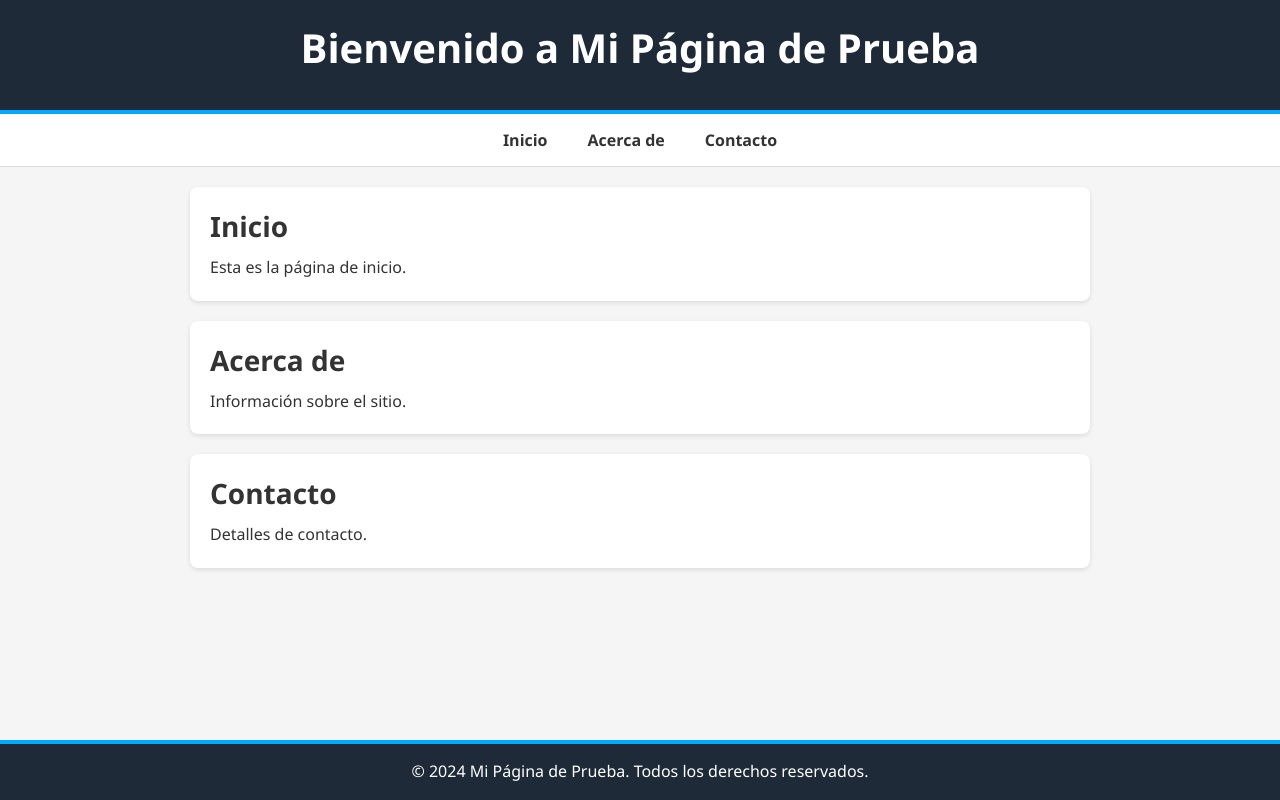
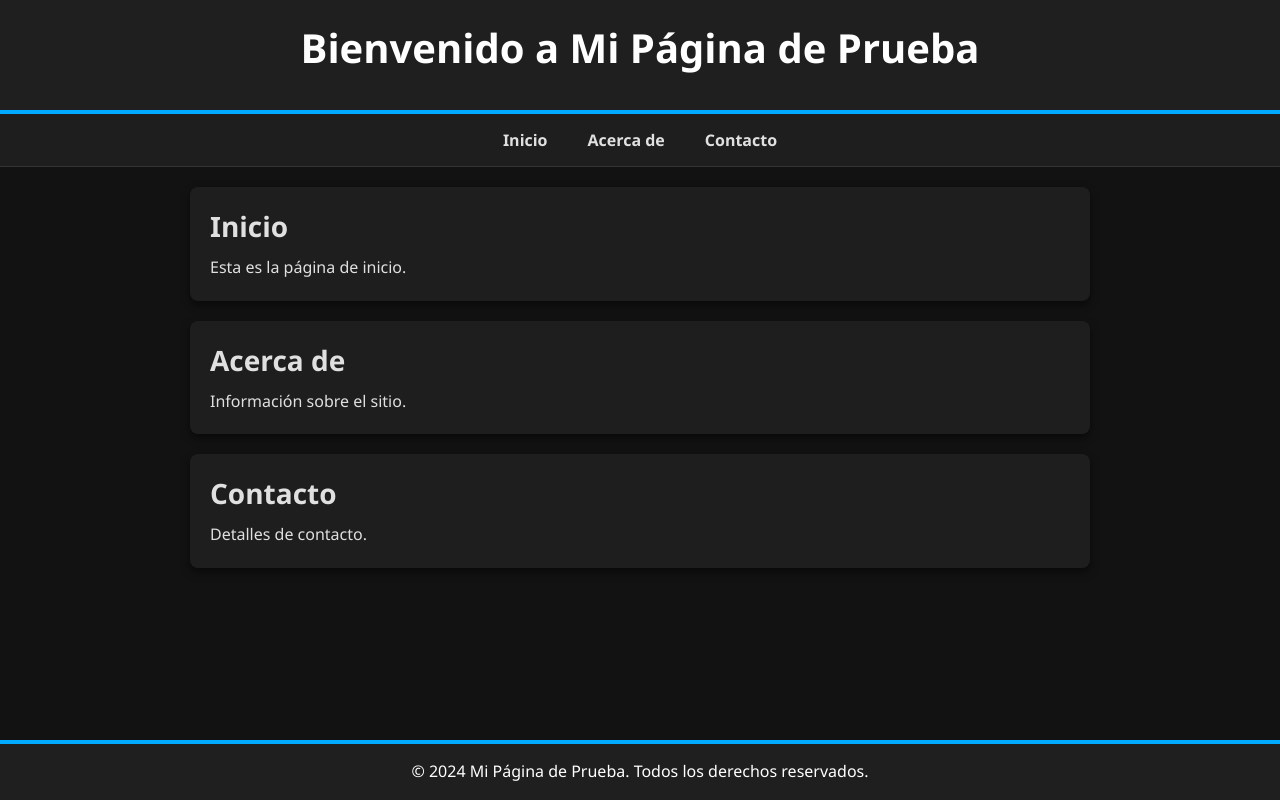
Before and after one commit to FIM33/CartaMenu, a plain HTML site: page index.html in a window 1280 px wide. Drawn offline with Linux system fonts and the light colour scheme.

Commit message:
Update styles.css

```diff
--- a/styles.css
+++ b/styles.css
@@ -7,12 +7,12 @@
 
 body {
     font-family: 'Segoe UI', Tahoma, Geneva, Verdana, sans-serif;
-    color: #333;
-    background-color: #f5f5f5;
+    color: #e0e0e0;
+    background-color: #121212;
 }
 
 header {
-    background-color: #1e2a38;
+    background-color: #1f1f1f;
     color: #ffffff;
     padding: 20px;
     text-align: center;
@@ -22,12 +22,12 @@ header {
 nav {
     display: flex;
     justify-content: center;
-    background-color: #ffffff;
-    border-bottom: 1px solid #ddd;
+    background-color: #1e1e1e;
+    border-bottom: 1px solid #333;
 }
 
 nav a {
-    color: #333;
+    color: #e0e0e0;
     padding: 15px 20px;
     text-decoration: none;
     font-weight: 600;
@@ -43,13 +43,13 @@ nav a:hover, nav a.active {
     max-width: 900px;
     margin: 20px auto;
     padding: 20px;
-    background-color: #ffffff;
+    background-color: #1e1e1e;
     border-radius: 8px;
-    box-shadow: 0 2px 5px rgba(0, 0, 0, 0.1);
+    box-shadow: 0 4px 8px rgba(0, 0, 0, 0.5);
 }
 
 footer {
-    background-color: #1e2a38;
+    background-color: #1f1f1f;
     color: #ffffff;
     padding: 15px;
     text-align: center;
```
